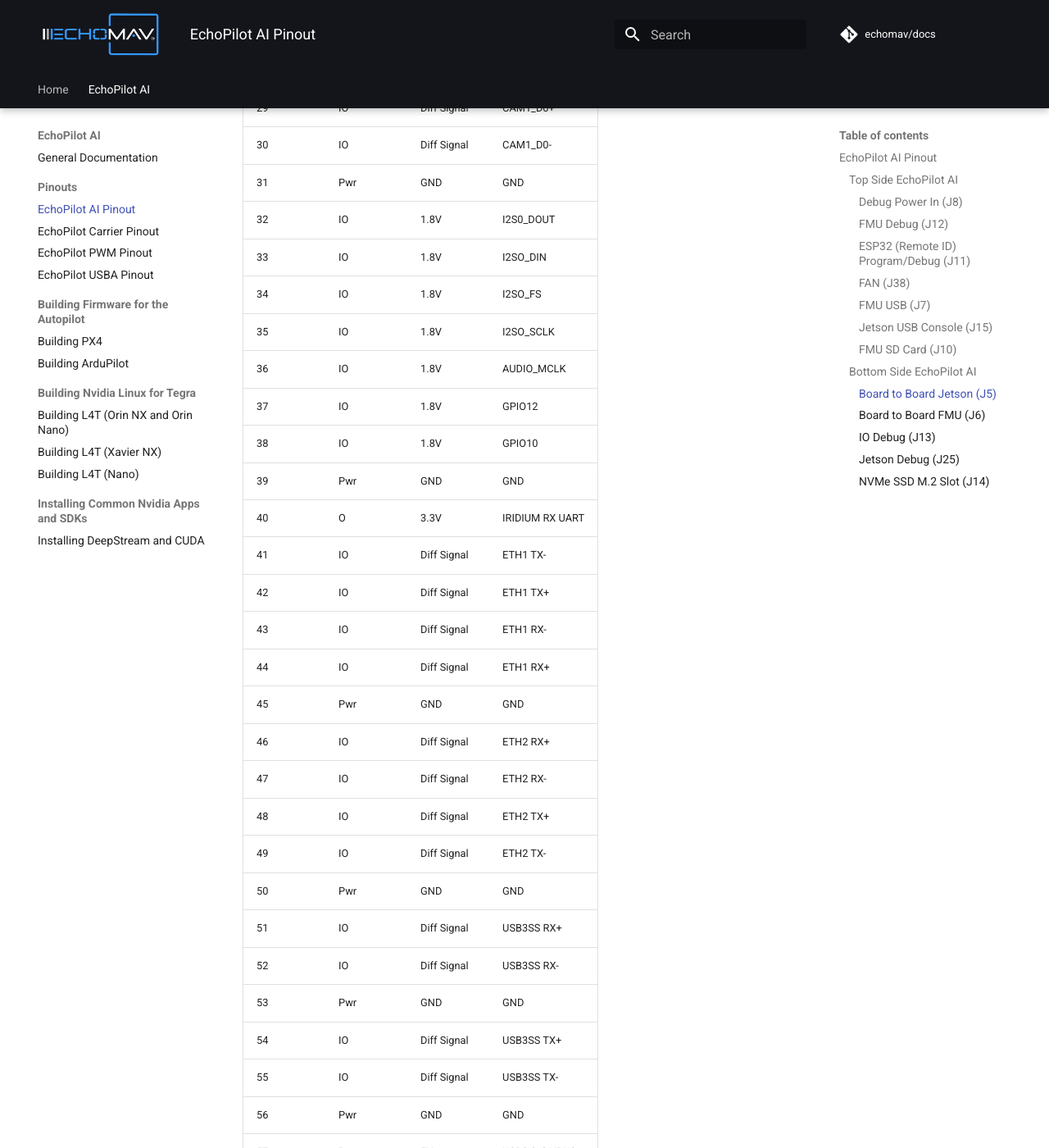
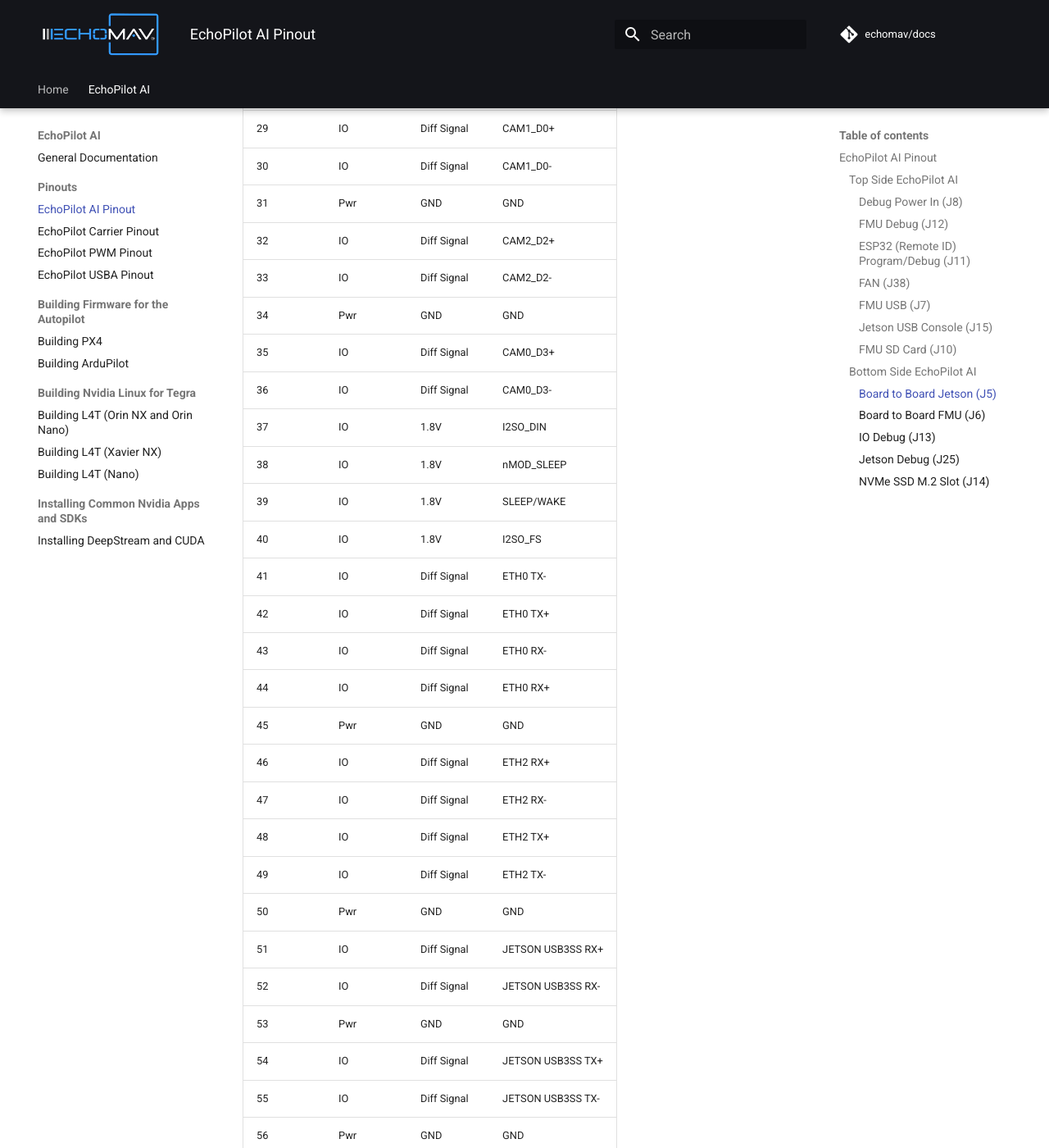
Before and after one commit to EchoMAV/docs, an MkDocs documentation site: the page built from docs/echopilot_ai_pinout.md, in a window 1280 px wide and 1400 px high, scrolled down 5336 px. Shown: the whole window at 82% size. Built offline with MkDocs 1.6.1 and Material for MkDocs 9.7.7, drawn with Linux system fonts in a browser that asks for light colours; comment, search, counter and statistics services are not loaded; the version menu is left out; some of the changed text lies outside the part shown.

Commit message:
update Rev1B pinout

```diff
--- a/docs/echopilot_ai_pinout.md
+++ b/docs/echopilot_ai_pinout.md
@@ -121,36 +121,36 @@
 | 29         |  IO         |  Diff Signal       | CAM1_D0+                  |
 | 30         |  IO         |  Diff Signal       | CAM1_D0-                  |
 | 31         |  Pwr         |   GND      | GND                  |
-| 32         |  IO         |  1.8V       | I2S0_DOUT                |
-| 33         |  IO         |  1.8V       | I2SO_DIN                  |
-| 34         |  IO         |  1.8V       | I2SO_FS                  |
-| 35         |  IO         |  1.8V       | I2SO_SCLK                  |
-| 36         |  IO         |  1.8V       | AUDIO_MCLK                 |
-| 37         |  IO         |  1.8V       | GPIO12                  |
-| 38         | IO          |  1.8V       | GPIO10                  |
-| 39         |   Pwr        |  GND       | GND                  |
-| 40         |   O        |   3.3V      | IRIDIUM RX UART                  |
-| 41         |   IO        |  Diff Signal       |  ETH1 TX-                 |
-| 42         |   IO        |   Diff Signal      |  ETH1 TX+                 |
-| 43         |   IO        |   Diff Signal      |  ETH1 RX-                 |
-| 44         |   IO        |   Diff Signal      |  ETH1 RX+                 |
+| 32         |  IO         |  Diff Signal       | CAM2_D2+                  |
+| 33         |  IO         |  Diff Signal       | CAM2_D2-                  |
+| 34         |  Pwr         |   GND      | GND                  |
+| 35         |  IO         |  Diff Signal       | CAM0_D3+                  |
+| 36         |  IO         |  Diff Signal       | CAM0_D3-                  |
+| 37         |  IO         |  1.8V       | I2SO_DIN                  |
+| 38         |  IO         |  1.8V       | nMOD_SLEEP                  |
+| 39         |  IO         |  1.8V       | SLEEP/WAKE                  |
+| 40         |  IO         |  1.8V       | I2SO_FS                 |
+| 41         |   IO        |  Diff Signal       |  ETH0 TX-                 |
+| 42         |   IO        |   Diff Signal      |  ETH0 TX+                 |
+| 43         |   IO        |   Diff Signal      |  ETH0 RX-                 |
+| 44         |   IO        |   Diff Signal      |  ETH0 RX+                 |
 | 45         |   Pwr        |   GND      |  GND                 |
 | 46         |   IO        |   Diff Signal      |  ETH2 RX+                 |
 | 47         |   IO        |   Diff Signal      |  ETH2 RX-                 |
 | 48         |   IO        |   Diff Signal      |  ETH2 TX+                 |
 | 49         |   IO        |   Diff Signal      |  ETH2 TX-                 |
 | 50         |    Pwr       |    GND     |  GND                 |
-| 51         |    IO       |    Diff Signal     |  USB3SS RX+                |
-| 52         |    IO       |    Diff Signal     |  USB3SS RX-                 |
-| 53         |    Pwr        |   GND      |  GND                |
-| 54         |   IO        |   Diff Signal      |  USB3SS TX+                 |
-| 55         |   IO        |   Diff Signal      |  USB3SS TX-                 |
+| 51         |    IO       |    Diff Signal     |  JETSON USB3SS RX+                 |
+| 52         |    IO       |    Diff Signal     |  JETSON USB3SS RX-                 |
+| 53         |   Pwr        |   GND      |  GND                |
+| 54         |   IO        |   Diff Signal      |  JETSON USB3SS TX+                 |
+| 55         |   IO        |   Diff Signal      |  JETSON USB3SS TX-                 |
 | 56         |   Pwr        |   GND      |  GND                 |
-| 57         |   Pwr        |   5V      |  USB2.0_3 VBUS                 |
-| 58         |    IO       |  Diff Signal       |  USB3SS D+                 |
-| 59         |   IO        |  Diff Signal       |  USB3SS D-                 |
+| 57         |   Pwr OUT        |   5V      |  USB3SS VBUS                 |
+| 58         |    IO       |  Diff Signal       |  JETSON USB3SS D+                 |
+| 59         |   IO        |  Diff Signal       |  JETSON USB3SS D-                 |
 | 60         |   Pwr        |   GND      |  GND                 |
-| 61         |   Pwr        |    5V     |  VBUS3                 |
+| 61         |   Pwr OUT       |    5V     |  VBUS3                 |
 | 62         |    IO       |   Diff Signal      |  USB_3 D+                 |
 | 63         |    IO       |   Diff Signal      |  USB_3 D-                 |
 | 64         |    Pwr       |    GND     |  GND                 |
@@ -162,18 +162,19 @@
 | 70         |    IO      |   Diff Signal      |  USB_1 D+            |
 | 71         |    IO       |  Diff Signal       |  USB_1 D-                 |
 | 72         |    Pwr       |   GND      |  GND                 |
-| 73         |    I       |   3.3V      |  IRIDIUM NA                 |
-| 74         |    I       |   3.3V      |  IRIDIUM RING                 |
+| 73         |    I       |   3.3V      |  IRIDIUM RING                 |
+| 74         |    I       |   3.3V      |  IRIDIUM RX UART                 |
 | 75         |    I       |   3.3V      |  IRIDIUM TX UART                 |
-| 76         |    O       |   3.3V      |   IRIDIUM ON/OFF                |
-| 77         |   IO        |   1.8      |   JETSON I2C SDA               |
-| 78         |   O        |   1.8      |   JETSON I2C SCL                |
-| 79         |   IO        |   1.8      |   JETSON GPIO 02                |
+| 76         |    O       |   3.3V      |   I2S0_SCLK                |
+| 77         |   IO        |   1.8      |   JETSON I2C1_SDA               |
+| 78         |   O        |   1.8      |   JETSON I2C1_SCL                |
+| 79         |   Pwr OUT        |   3.3      |   JETSON GPIO 02                |
 | 80         |   Pwr OUT        |   3.3      |   +3.3V OUT                |
 | 81         |   Pwr IN        |   5.2      |   +5.2V                |
 | 82         |    Pwr IN       |   5.2      |   +5.2V                |
 | 83         |  Pwr         |   GND      |    GND               |
 | 84         |  Pwr         |   GND      |    GND               |
+
 
 #### Board to Board FMU (J6)
 This connector handles the FMU-related board to board signals between the EchoPilot AI and a carrier board.
```
Also changed, not shown: other parts of docs/echopilot_ai_pinout.md (+1 -1 lines).
